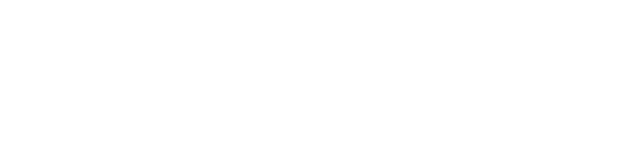
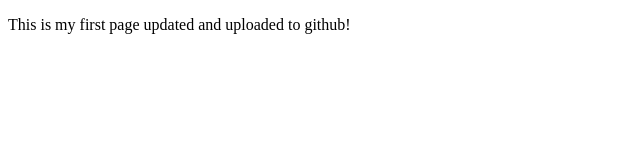
Before and after one commit to Rushifx/myfirstrepo, a plain HTML site: page index.html in a window 1280 px wide. Shown: the whole page, without its empty margins (0-640 px from the left). Drawn offline with Linux system fonts and the light colour scheme.

Commit message:
updated homepage

```diff
--- a/index.html
+++ b/index.html
@@ -3,9 +3,9 @@
 <head>
     <meta charset="UTF-8">
     <meta name="viewport" content="width=device-width, initial-scale=1.0">
-    <title>Document</title>
+    <title>First Repository by Colin</title>
 </head>
 <body>
-
+    <p>This is my first page updated and uploaded to github!</p>
 </body>
 </html>
```
